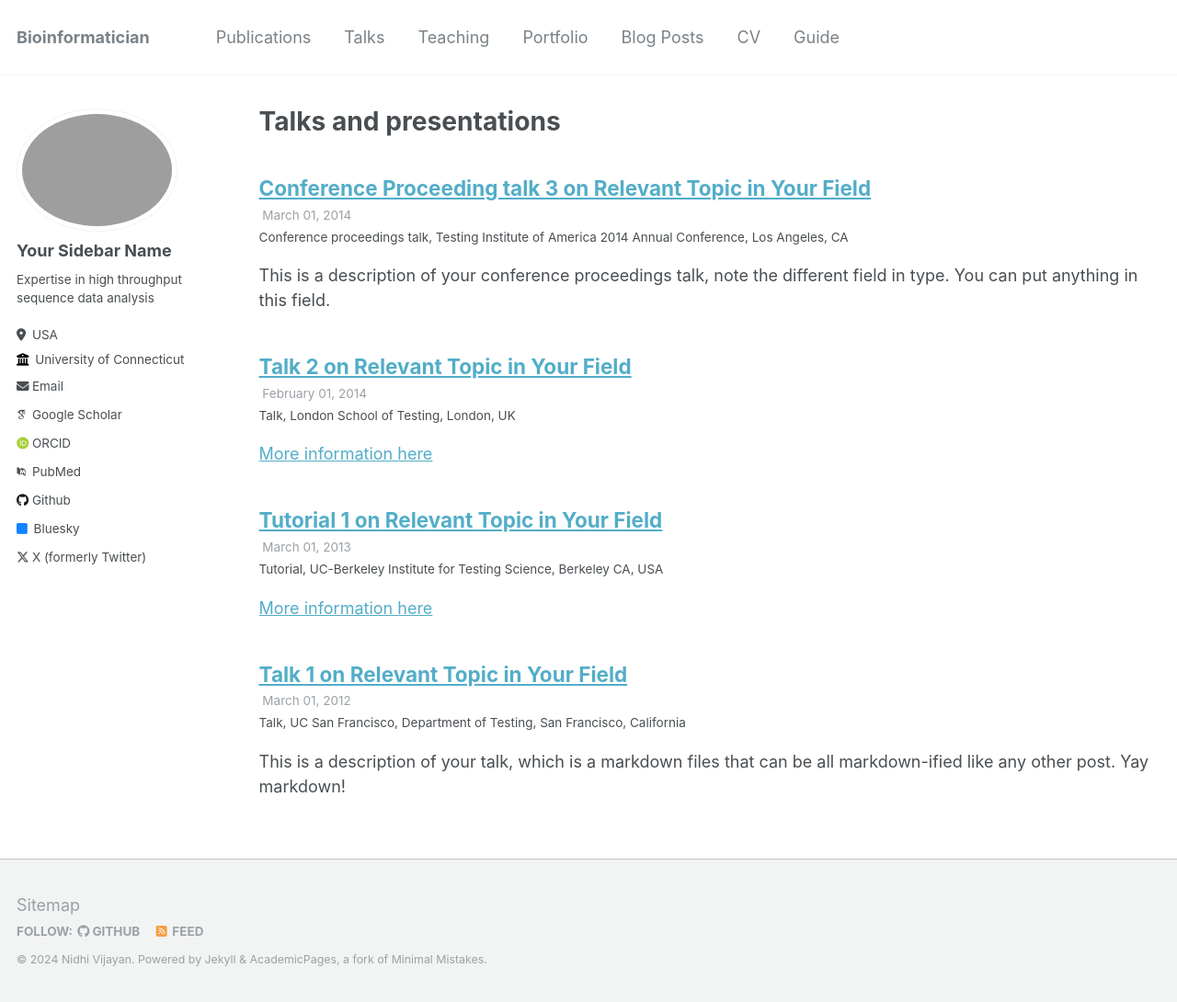
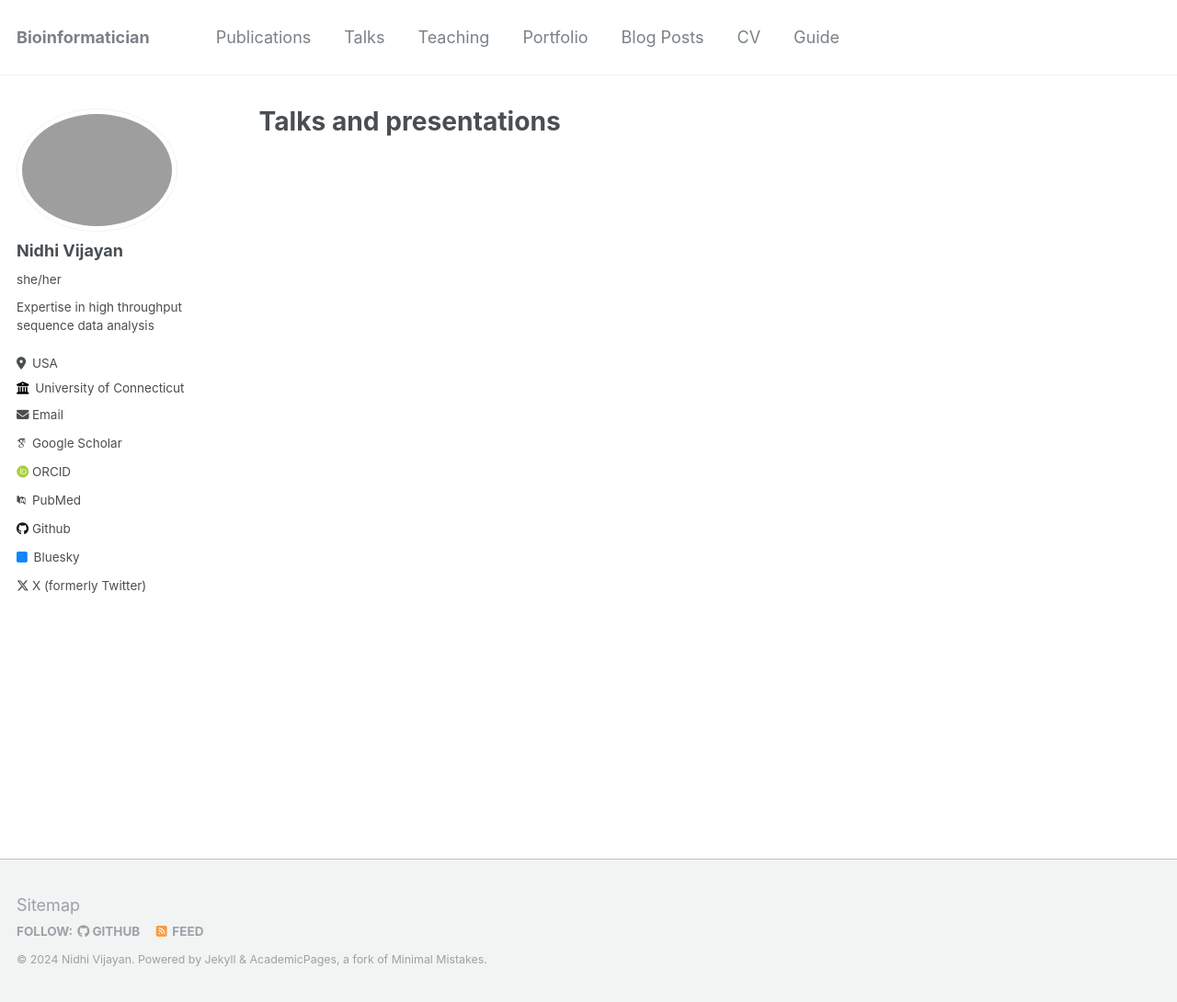
Before and after one commit to nidhivijayan/nidhivijayan.github.io, a Jekyll site: the page built from _pages/talks.html, in a window 1280 px wide and 1090 px high. Shown: the whole window at 92% size. Built offline with Jekyll 4.4.1, drawn with Linux system fonts in a browser that asks for light colours; some web fonts are replaced; part of the change alters nothing that is shown.

Commit message:
Update _config.yml

```diff
--- a/_config.yml
+++ b/_config.yml
@@ -16,14 +16,17 @@ url                      : https://nidhivijayan.github.io # the base hostname &
 baseurl                  : "" # the subpath of your site, e.g. "/blog"
 repository               : "nidhivijayan/nidhivijayan.github.io"
 
+#Remove if you don't like theme
+theme: jekyll-theme-midnight
+
 # Site Author - The following control what appear as part of the author content on the side bar.
 #               If a field is blank the icon and link will not appear, otherwise it will be shown.
 #               Additional customization can be done by editing /_includes/author-profile.html
 author:
   # Biographic information
   avatar           : "dallE_1.png"
-  name             : "Your Sidebar Name"
-  pronouns         : # example: "she/her"
+  name             : "Nidhi Vijayan"
+  pronouns         : "she/her"
   bio              : "Expertise in high throughput sequence data analysis"
   location         : "USA"
   employer         : "University of Connecticut"
@@ -32,7 +35,7 @@ author:
 
   # Academic websites
   arxiv            : # URL - Update with the correct link to your profile
-  googlescholar    : "https://scholar.google.com/citations?user=PS_CX0AAAAAJ"
+  googlescholar    : "https://scholar.google.com/citations?user=9zXzxpsAAAAJ&hl=en&oi=ao"
   impactstory      : # URL
   orcid            : "http://orcid.org/yourorcidurl"
   pubmed           : "https://www.ncbi.nlm.nih.gov/pubmed/?term=john+snow"
@@ -198,16 +201,10 @@ kramdown:
 
 # Collections
 collections:
-  teaching:
-    output: true
-    permalink: /:collection/:path/
   publications:
     output: true
     permalink: /:collection/:path/
   portfolio:
-    output: true
-    permalink: /:collection/:path/
-  talks:
     output: true
     permalink: /:collection/:path/
 
```
